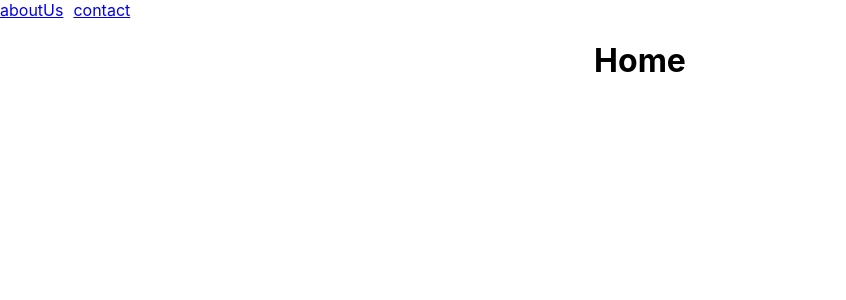
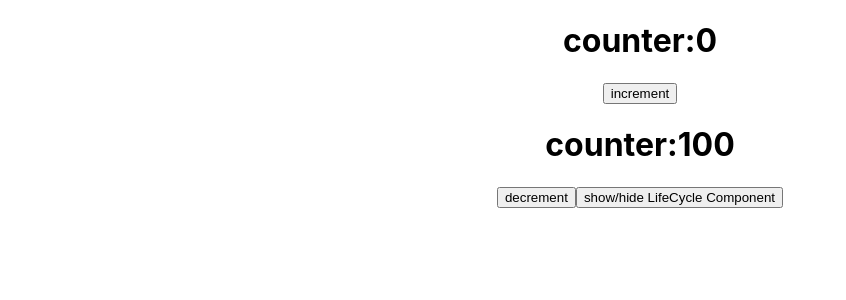
Before and after one commit to korodoff/react-demo, a React (Create React App) app in the folder react-practice/: page / in a window 1280 px wide. Shown: the top 300 px of the page, without its empty margins (0-846 px from the left). Built offline with nearby package versions, Linux system fonts and the light colour scheme.

Commit message:
useEffectComponent

```diff
--- a/react-practice/src/App.js
+++ b/react-practice/src/App.js
@@ -9,17 +9,18 @@
 // import ConditionalRendering from './component/day3/conditionalRendering.jsx';
 // import { useState } from 'react';
 // import lifeCycleComponent from './component/day4/lifeCyclemethod';
-import{BrowserRouter, Routes, Route} from "react-router-dom"
+// import{BrowserRouter, Routes, Route} from "react-router-dom"
 
 import './App.css';
-import Home from "./component/day5/home";
-import AboutUs from "./component/day5/aboutUs";
-import Contact from "./component/day5/contact";
-import NotFound from "./component/day5/notFound";
-import NavagationBar from "./component/day5/navagationBar";
-import RoutingParams from "./component/day6/routingParams";
-import SearchParams from "./component/day6/searchParams";
-// import { useState } from 'react';
+// import Home from "./component/day5/home";
+// import AboutUs from "./component/day5/aboutUs";
+// import Contact from "./component/day5/contact";
+// import NotFound from "./component/day5/notFound";
+// import NavagationBar from "./component/day5/navagationBar";
+// import RoutingParams from "./component/day6/routingParams";
+// import SearchParams from "./component/day6/searchParams";
+import UseEffectComponent from "./component/day7/useEffectComponent";
+import { useState } from 'react';
 // import LifeCycleMethods from './component/day4/lifeCyclemethod';
 
 function App() {
@@ -37,7 +38,7 @@ function App() {
   //   setCounters(copyCounter);
   // };
 
-  // const [lifeCycleComponent , setLifeCycleComponent] = useState(true)
+  const [lifeCycleComponent , setLifeCycleComponent] = useState(true)
   return (
     <div className="App">
      {/* <h1>HEllO Welcome to react</h1>
@@ -73,7 +74,7 @@ function App() {
         </button>
        */}
 
-       <BrowserRouter>
+       {/* <BrowserRouter>
        <NavagationBar/>
        <Routes>
         <Route path="/" element={<Home/>}/>
@@ -84,7 +85,11 @@ function App() {
         <Route path="/AboutUs" element={<AboutUs/>}/>
         <Route path="*" element={<NotFound/>}/>
        </Routes>
-       </BrowserRouter>
+       </BrowserRouter> */}
+       {lifeCycleComponent? <UseEffectComponent/> :null}
+       <button onClick={() => setLifeCycleComponent(!lifeCycleComponent)}>
+        show/hide LifeCycle Component
+        </button>
 
     </div>
   );
--- /dev/null
+++ b/react-practice/src/component/day7/useEffectComponent.jsx
@@ -0,0 +1,42 @@
+import { useEffect, useState } from "react";
+
+const UseEffectComponent = () => {
+  const [counter, setCounter] = useState(0);
+  const [decrementCounter, setDecrementCounter] = useState(100);
+
+  useEffect(() => {
+    // document.addEventListener("keydown", handlekeydown);
+    console.log("increment counter variable is updater");
+    return () => {
+      //   document.removeEventListener("keydown", handlekeydown);
+    };
+  }, [counter]);
+
+  useEffect(() => {
+    console.log("decrement counter variable is updater");
+    return () => console.log("decrement useEffect- component unMounting");
+  }, [decrementCounter]);
+
+  useEffect(() => {
+    return () => console.log("component is unmounted");
+  });
+  useEffect(() => {
+    return () => console.log("component is unmount");
+  });
+  //   const handlekeydown = (e) => {
+  //     console.log("key Pressed of code", e.keyCode);
+  //   };
+
+  return (
+    <>
+      <h1>counter:{counter}</h1>
+      <button onClick={() => setCounter(counter + 1)}>increment</button>
+      <h1>counter:{decrementCounter}</h1>
+      <button onClick={() => setDecrementCounter(decrementCounter + 1)}>
+        decrement
+      </button>
+    </>
+  );
+};
+
+export default UseEffectComponent;
```
